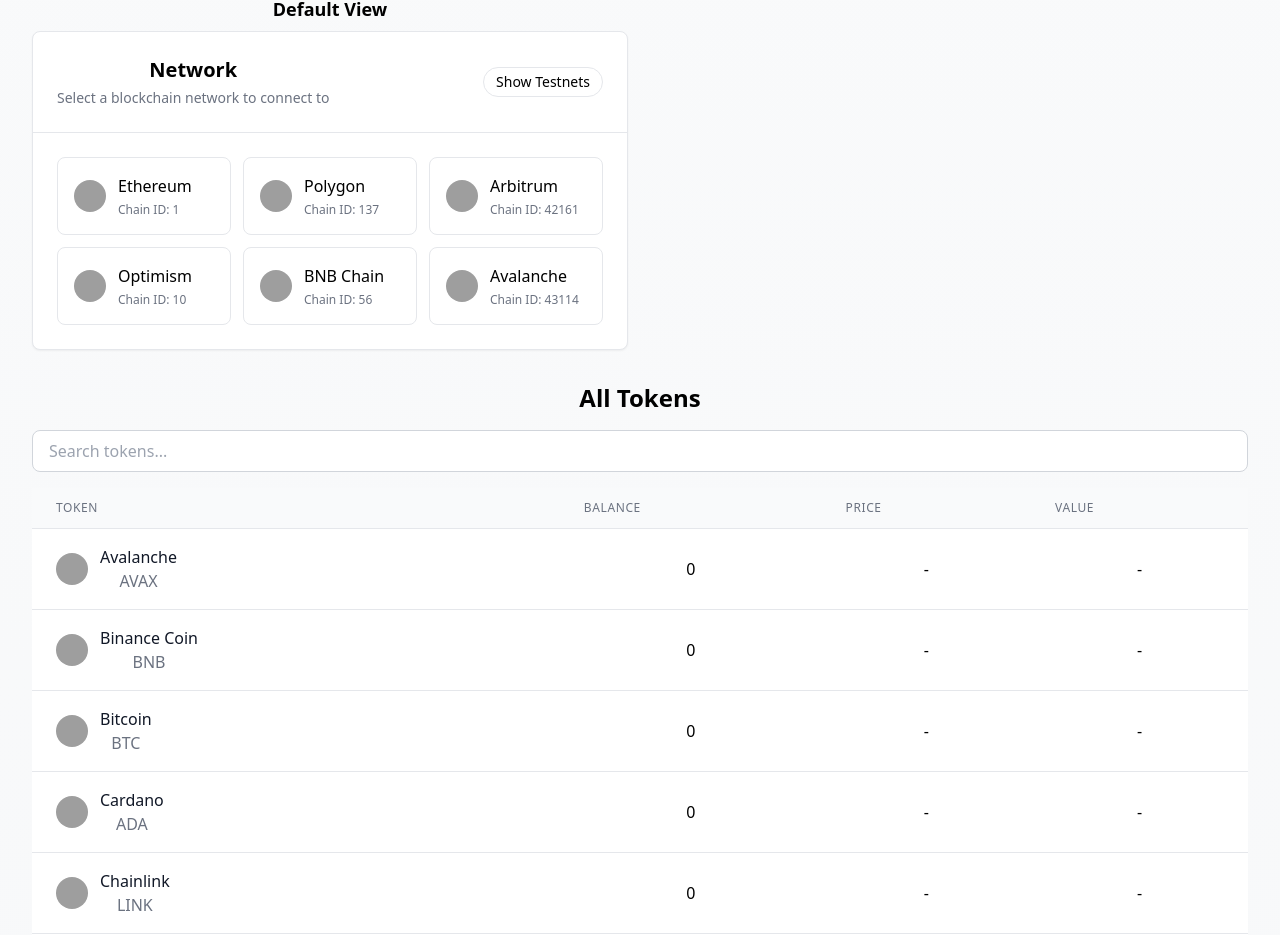
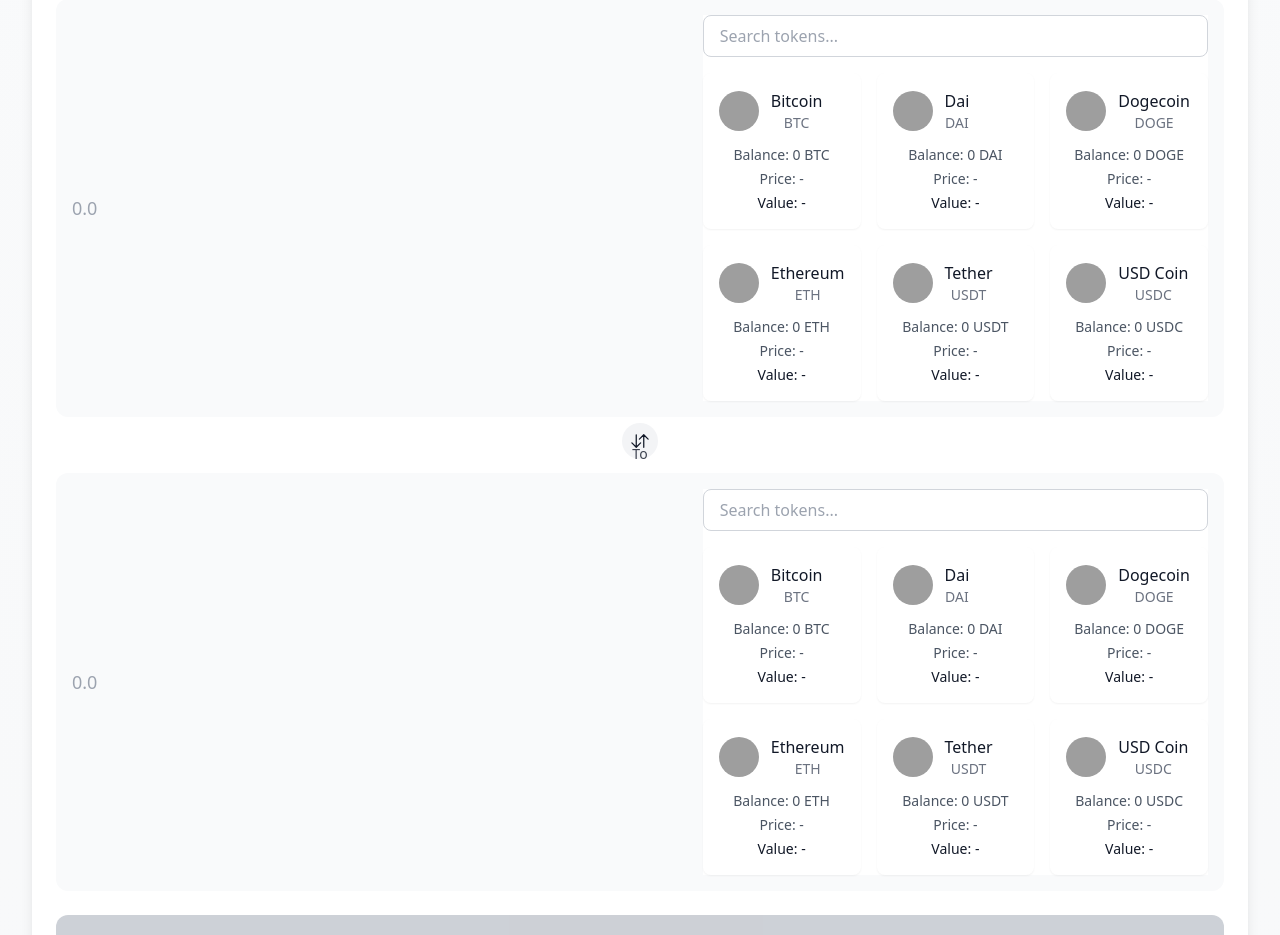
Before and after one commit to w3-kit/ui, a Next.js app: page / in a window 1280 px wide. Shown: the part 377-1312 px from the top of the page. Built offline with nearby package versions, Linux system fonts and the light colour scheme; grey boxes are pictures that could not be loaded.

Commit message:
feat: Token Swap Widget

```diff
--- /dev/null
+++ b/components/token-swap/index.tsx
@@ -0,0 +1,217 @@
+import React, { useState, useEffect } from "react";
+import { TokenList } from "../token-list";
+import { useTheme } from "next-themes";
+import { IoSwapVertical } from "react-icons/io5";
+import { TokenSymbol } from "../token-list/tokenConfigs";
+
+interface TokenSwapWidgetProps {
+  onSwap: (
+    fromToken: TokenSymbol,
+    toToken: TokenSymbol,
+    amount: string
+  ) => Promise<void>;
+  defaultSlippage?: number;
+  className?: string;
+}
+
+export function TokenSwapWidget({
+  onSwap,
+  defaultSlippage = 0.5,
+  className = "",
+}: TokenSwapWidgetProps) {
+  const { theme } = useTheme();
+  const [fromToken, setFromToken] = useState<TokenSymbol | "">("");
+  const [toToken, setToToken] = useState<TokenSymbol | "">("");
+  const [fromAmount, setFromAmount] = useState<string>("");
+  const [toAmount, setToAmount] = useState<string>("");
+  const [slippage, setSlippage] = useState<number>(defaultSlippage);
+  const [loading, setLoading] = useState<boolean>(false);
+  const [showSlippageSettings, setShowSlippageSettings] = useState(false);
+
+  const commonTokens: TokenSymbol[] = [
+    "ETH",
+    "USDT",
+    "USDC",
+    "DAI",
+    "DOGE",
+    "BTC",
+  ];
+
+  const handleSwap = async () => {
+    if (!fromToken || !toToken || !fromAmount) return;
+
+    try {
+      setLoading(true);
+      await onSwap(fromToken, toToken, fromAmount);
+    } catch (error) {
+      console.error("Swap failed:", error);
+    } finally {
+      setLoading(false);
+    }
+  };
+
+  const switchTokens = () => {
+    setFromToken(toToken);
+    setToToken(fromToken);
+    setFromAmount(toAmount);
+    setToAmount(fromAmount);
+  };
+
+  return (
+    <div
+      className={`
+      ${theme === "dark" ? "bg-gray-800 text-white" : "bg-white text-gray-900"}
+      rounded-2xl shadow-lg p-4 sm:p-6 w-full mx-auto transition-colors duration-200
+      ${className}
+    `}
+    >
+      <div className="space-y-4 sm:space-y-6">
+        {/* From Token Section */}
+        <div className="space-y-2">
+          <div className="flex justify-between items-center">
+            <label className="text-sm font-medium opacity-80">From</label>
+            <button
+              onClick={() => setShowSlippageSettings(!showSlippageSettings)}
+              className="text-xs opacity-60 hover:opacity-100 transition-opacity"
+            >
+              Settings
+            </button>
+          </div>
+          <div
+            className={`
+            flex flex-col sm:flex-row space-y-2 sm:space-y-0 sm:space-x-2 p-3 sm:p-4 rounded-xl
+            ${theme === "dark" ? "bg-gray-700" : "bg-gray-50"}
+          `}
+          >
+            <input
+              type="number"
+              value={fromAmount}
+              onChange={(e) => setFromAmount(e.target.value)}
+              className={`
+                w-full sm:flex-1 bg-transparent outline-none text-base sm:text-lg font-medium
+                ${theme === "dark" ? "placeholder-gray-500" : "placeholder-gray-400"}
+              `}
+              placeholder="0.0"
+            />
+            <TokenList
+              tokens={commonTokens}
+              onTokenSelect={(token) => console.log("Selected:", token)}
+              variant="grid"
+              className={`w-full sm:w-auto ${theme === "dark" ? "bg-gray-600" : "bg-white"}`}
+            />
+          </div>
+        </div>
+
+        {/* Switch Button */}
+        <div className="relative h-0">
+          <button
+            onClick={switchTokens}
+            className={`
+              absolute left-1/2 -translate-x-1/2 -translate-y-1/2 p-2 rounded-full
+              ${
+                theme === "dark"
+                  ? "bg-gray-700 hover:bg-gray-600"
+                  : "bg-gray-100 hover:bg-gray-200"
+              }
+              transition-colors duration-200
+            `}
+          >
+            <IoSwapVertical className="w-5 h-5" />
+          </button>
+        </div>
+
+        {/* To Token Section */}
+        <div className="space-y-2">
+          <label className="text-sm font-medium opacity-80">To</label>
+          <div
+            className={`
+            flex flex-col sm:flex-row space-y-2 sm:space-y-0 sm:space-x-2 p-3 sm:p-4 rounded-xl
+            ${theme === "dark" ? "bg-gray-700" : "bg-gray-50"}
+          `}
+          >
+            <input
+              type="number"
+              value={toAmount}
+              onChange={(e) => setToAmount(e.target.value)}
+              className={`
+                w-full sm:flex-1 bg-transparent outline-none text-base sm:text-lg font-medium
+                ${theme === "dark" ? "placeholder-gray-500" : "placeholder-gray-400"}
+              `}
+              placeholder="0.0"
+              readOnly
+            />
+            <TokenList
+              tokens={commonTokens}
+              onTokenSelect={(token) => console.log("Selected:", token)}
+              variant="grid"
+              className={`w-full sm:w-auto ${theme === "dark" ? "bg-gray-600" : "bg-white"}`}
+            />
+          </div>
+        </div>
+
+        {/* Slippage Settings */}
+        {showSlippageSettings && (
+          <div
+            className={`
+            space-y-2 p-3 sm:p-4 rounded-xl text-sm
+            ${theme === "dark" ? "bg-gray-700" : "bg-gray-50"}
+          `}
+          >
+            <label className="block font-medium opacity-80 mb-2 sm:mb-3">
+              Slippage Tolerance
+            </label>
+            <div className="flex flex-wrap gap-2">
+              {[0.1, 0.5, 1.0].map((value) => (
+                <button
+                  key={value}
+                  onClick={() => setSlippage(value)}
+                  className={`
+                    px-3 py-1 rounded-lg transition-colors duration-200
+                    ${
+                      slippage === value
+                        ? "bg-blue-500 text-white"
+                        : theme === "dark"
+                        ? "bg-gray-600 hover:bg-gray-500"
+                        : "bg-gray-200 hover:bg-gray-300"
+                    }
+                  `}
+                >
+                  {value}%
+                </button>
+              ))}
+              <input
+                type="number"
+                value={slippage}
+                onChange={(e) => setSlippage(Number(e.target.value))}
+                className={`
+                  w-20 px-2 py-1 rounded-lg text-center
+                  ${theme === "dark" ? "bg-gray-600" : "bg-white"}
+                `}
+                step="0.1"
+                min="0.1"
+                max="20"
+              />
+            </div>
+          </div>
+        )}
+
+        {/* Swap Button */}
+        <button
+          onClick={handleSwap}
+          disabled={!fromToken || !toToken || !fromAmount || loading}
+          className={`
+            w-full py-4 px-4 rounded-xl font-medium text-white
+            transition-all duration-200
+            ${
+              !fromToken || !toToken || !fromAmount || loading
+                ? "bg-gray-400 cursor-not-allowed opacity-50"
+                : "bg-blue-500 hover:bg-blue-600 active:scale-[0.98]"
+            }
+          `}
+        >
+          {loading ? "Swapping..." : "Swap"}
+        </button>
+      </div>
+    </div>
+  );
+}
--- a/package.json
+++ b/package.json
@@ -15,10 +15,14 @@
     "@ethersproject/providers": "^5.7.2",
     "@metamask/providers": "^10.0.0",
     "@walletconnect/web3-provider": "^1.8.0",
+    "@web3-react/core": "^8.2.3",
     "@web3-react/walletconnect-connector": "^6.2.13",
+    "ethers": "^6.13.5",
     "next": "^13.0.0",
+    "next-themes": "^0.4.4",
     "react": "^18.0.0",
-    "react-dom": "^18.0.0"
+    "react-dom": "^18.0.0",
+    "react-icons": "^5.4.0"
   },
   "devDependencies": {
     "@testing-library/jest-dom": "^5.16.5",
--- a/pages/index.tsx
+++ b/pages/index.tsx
@@ -9,6 +9,7 @@ import { GasCalculator } from "../components/gas-calculator";
 import { ContractInteraction } from "../components/contract-interaction";
 import { Interface } from "@ethersproject/abi";
 import { MultisigWallet } from "../components/multisig-wallet";
+import { TokenSwapWidget } from "../components/token-swap";
 
 export default function Home() {
   const [currentNetwork, setCurrentNetwork] = useState<Network | undefined>();
@@ -109,6 +110,11 @@ export default function Home() {
   // Convert raw ABI to Fragment[]
   const parsedAbi = new Interface(sampleAbi).fragments;
 
+  const handleSwap = async (fromToken: string, toToken: string, amount: string) => {
+    console.log('Swapping tokens:', { fromToken, toToken, amount });
+    // Implement actual swap logic here
+  };
+
   return (
     <div className="min-h-screen bg-gradient-to-b from-gray-50 to-gray-100">
       <div className="max-w-7xl mx-auto py-12 px-4 sm:px-6 lg:px-8">
@@ -159,6 +165,10 @@ export default function Home() {
                 />
               </div>
             </div>
+          </div>
+
+          <div className="w-full mx-auto mb-12">
+            <TokenSwapWidget onSwap={handleSwap} />
           </div>
 
           <div className="space-y-8">
--- a/tailwind.config.js
+++ b/tailwind.config.js
@@ -1,5 +1,6 @@
 /** @type {import('tailwindcss').Config} */
 module.exports = {
+  darkMode: 'class',
   content: [
     './pages/**/*.{js,ts,jsx,tsx}',
     './components/**/*.{js,ts,jsx,tsx}',
```
Also changed, not shown: pages/_app.tsx (+6 -1 lines), 2 other files (tests, documents, lock files or other folders).
